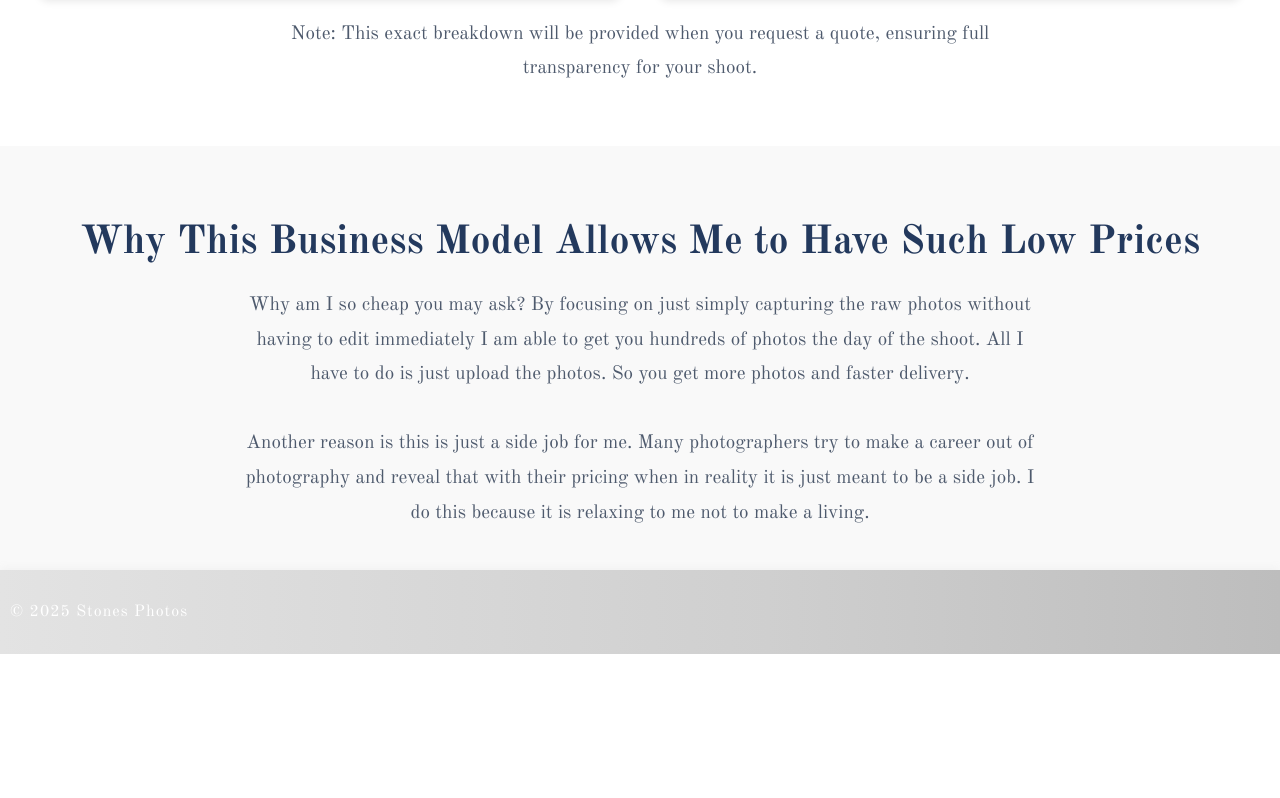
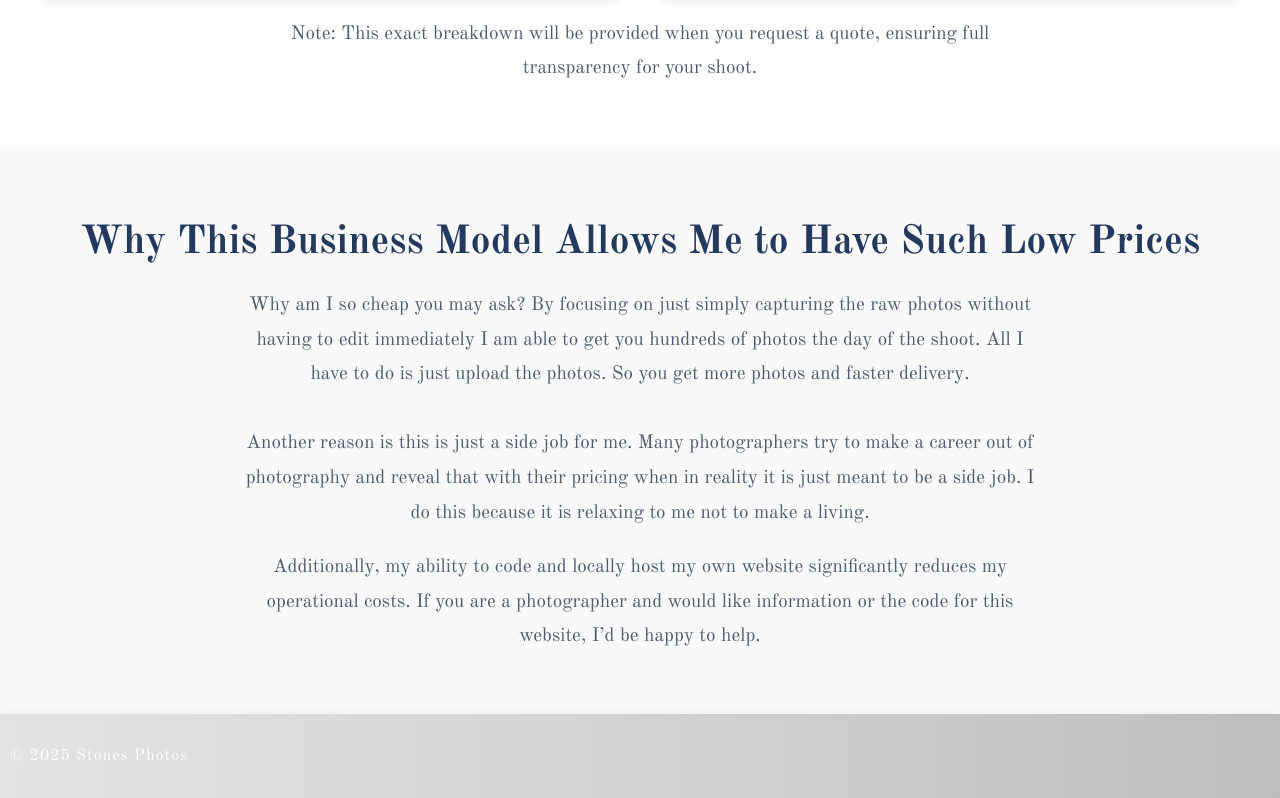
Before and after one commit to calebstone15/stonesphoto.com, a plain HTML site: page pricing.html in a window 1280 px wide. Shown: the part 1640-2438 px from the top of the page. Before the commit the page ends 2294 px from the top, so only its background shows below. Drawn offline with nearby package versions, Linux system fonts and the light colour scheme.

Commit message:
added low cost text

```diff
--- a/pricing.html
+++ b/pricing.html
@@ -114,6 +114,9 @@
 
                 <br /> Another reason is this is just a side job for me. Many photographers try to make a career out of photography and reveal that with their pricing when in reality it is just meant to be a side job. I do this because it is relaxing to me not to make a living.
             </p>
+            <p style="font-family: 'Old Standard TT', serif; font-size: 1.2rem; color: #4e5a6d; line-height: 1.8; max-width: 800px; margin: 20px auto;">
+                Additionally, my ability to code and locally host my own website significantly reduces my operational costs. If you are a photographer and would like information or the code for this website, I’d be happy to help.
+            </p>
         </section>
     </main>
 
```
